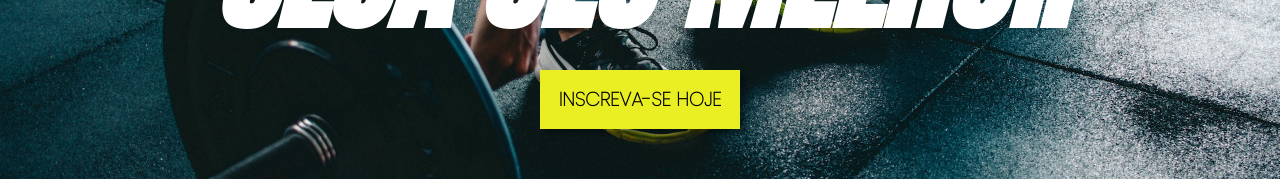
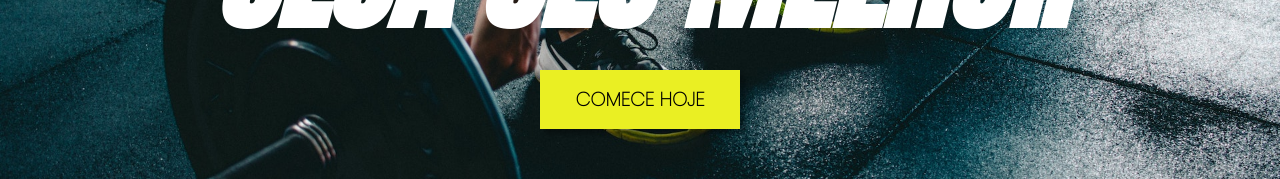
Before and after one commit to thiagomotaPE/Extreme-Gym, a React (Create React App) app in the folder extreme-gym/: page / in a window 1280 px wide. Shown: the part 397-576 px from the top of the page. Built offline with nearby package versions, Linux system fonts and the light colour scheme.

Commit message:
update
implementei a animação na parte de apresentação do site

```diff
--- a/extreme-gym/src/components/BigComponents/Apresentation/index.jsx
+++ b/extreme-gym/src/components/BigComponents/Apresentation/index.jsx
@@ -1,23 +1,41 @@
 import React from 'react'
 
-import { Background } from './styles'
+import { Background, Slogan } from './styles'
 import { Button } from '../../Button'
-import { motion, Variants } from 'framer-motion'
+import { Variants } from 'framer-motion'
 
+const sloganAnimate={
+  offscreen:{
+    x: 100,
+    opacity: 0
+  },
+
+  onscreen:{
+    x: 0,
+    opacity: 1,
+    transition: {
+      type: "spring",
+      bounce: 0,
+      duration:1
+    }
+  }
+}
 
 const Apresentation = () => {
 
   return (
-    <Background id='home'>
-      <motion.h1
-        initial={{x: 100}}
-        animate={{x: 0,rotate:360}}
-        transition={{
-          type: "spring",
-          bounce: 0.4
-        }}
-      >SEJA SEU MELHOR</motion.h1>
-      <Button></Button>
+    <Background id='home'
+      initial={"offscreen"}
+      whileInView={"onscreen"}
+      viewport={{once:true, amount:1}}
+      transition={{staggerChildren: 0.5}}
+    >
+      <Slogan
+        variants={sloganAnimate}
+      >SEJA SEU MELHOR</Slogan>
+
+      <Button title={"COMECE HOJE"}
+      ></Button>
     </Background>
   )
 }
--- a/extreme-gym/src/components/BigComponents/Apresentation/styles.js
+++ b/extreme-gym/src/components/BigComponents/Apresentation/styles.js
@@ -1,8 +1,9 @@
+import { motion } from "framer-motion";
 import styled from "styled-components";
 import BackgroundImg from '../../../assets/img/background1.jpg'
 
 
-export const Background = styled.div`
+export const Background = styled(motion.div)`
     display: flex;
     flex-direction: column;
     justify-content: center;
@@ -18,11 +19,14 @@ export const Background = styled.div`
     height: 100vh;
 
     h1{
-        font-family: 'Anton';
-        font-style: italic;
-        font-size: 8rem;
-        @media(max-width: 600px){
-            font-size: 4rem;
-        }
+
     }
 `
+export const Slogan = styled(motion.h1)`
+    font-family: 'Anton';
+    font-style: italic;
+    font-size: 8rem;
+    @media(max-width: 600px){
+        font-size: 4rem;
+    }
+`
--- a/extreme-gym/src/components/Button/index.jsx
+++ b/extreme-gym/src/components/Button/index.jsx
@@ -1,9 +1,32 @@
 import React from 'react'
 import { Button1 } from './styles'
 
-const Button = () => {
+const buttonAnimate={
+  offscreen:{
+    y: 100,
+    opacity: 0
+  },
+
+  onscreen:{
+    y: 0,
+    opacity: 1,
+    transition: {
+      type: "spring",
+      bounce: 0,
+      delay: 0.3,
+      duration: 1
+    }
+  }
+}
+
+const Button = ({title}) => {
   return (
-    <Button1> INSCREVA-SE HOJE </Button1>
+    <Button1
+      initial={"offscreen"}
+      whileInView={"onscreen"}
+      viewport={{once:true, amount:1}}
+      variants={buttonAnimate}
+    > {title} </Button1>
   )
 }
 
--- a/extreme-gym/src/components/Button/styles.js
+++ b/extreme-gym/src/components/Button/styles.js
@@ -1,6 +1,7 @@
+import { motion } from "framer-motion";
 import styled from "styled-components";
 
-export const Button1 = styled.button`
+export const Button1 = styled(motion.button)`
     background-color: #eaef23;
     color: #000;
     padding: 15px;
```
